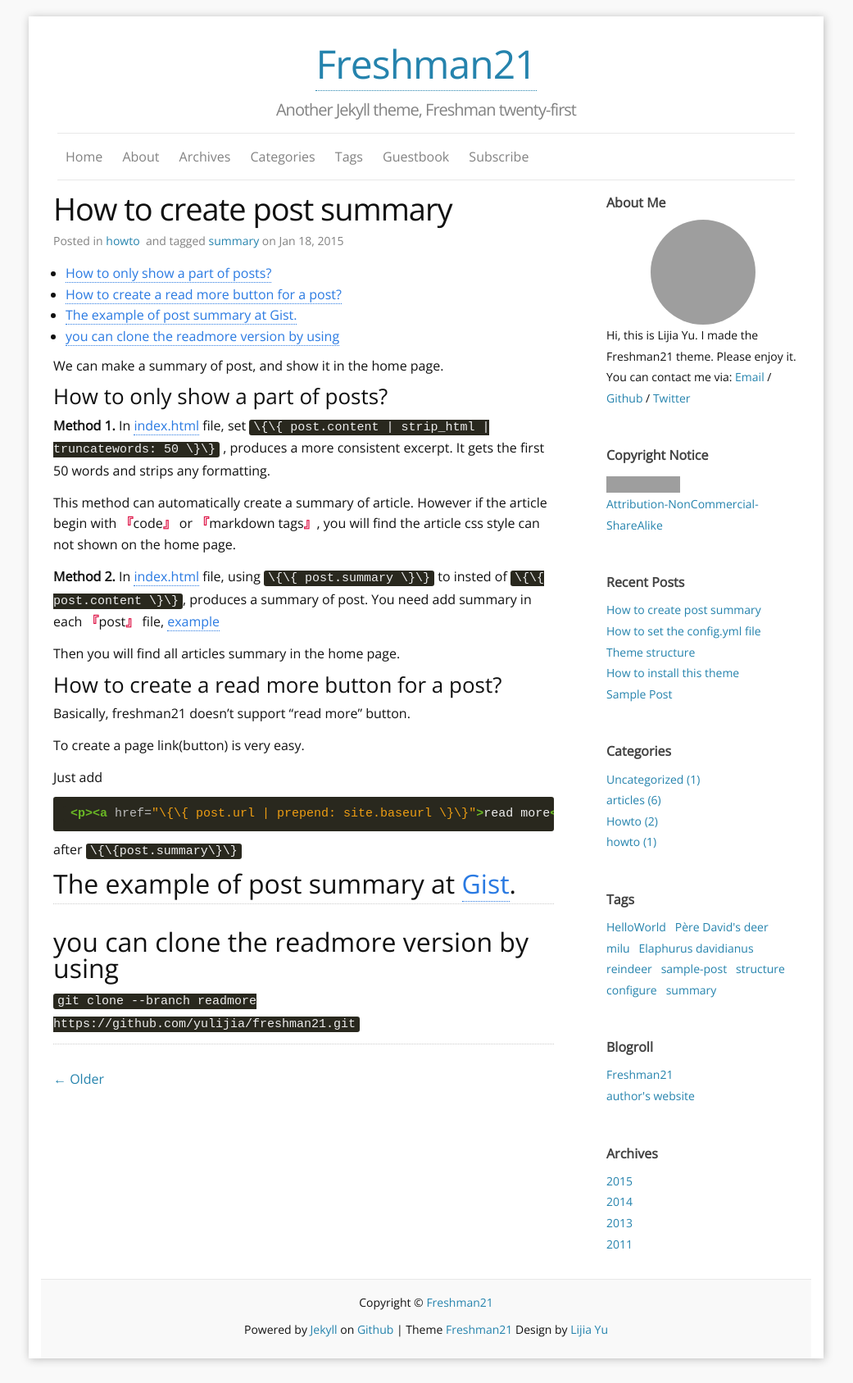
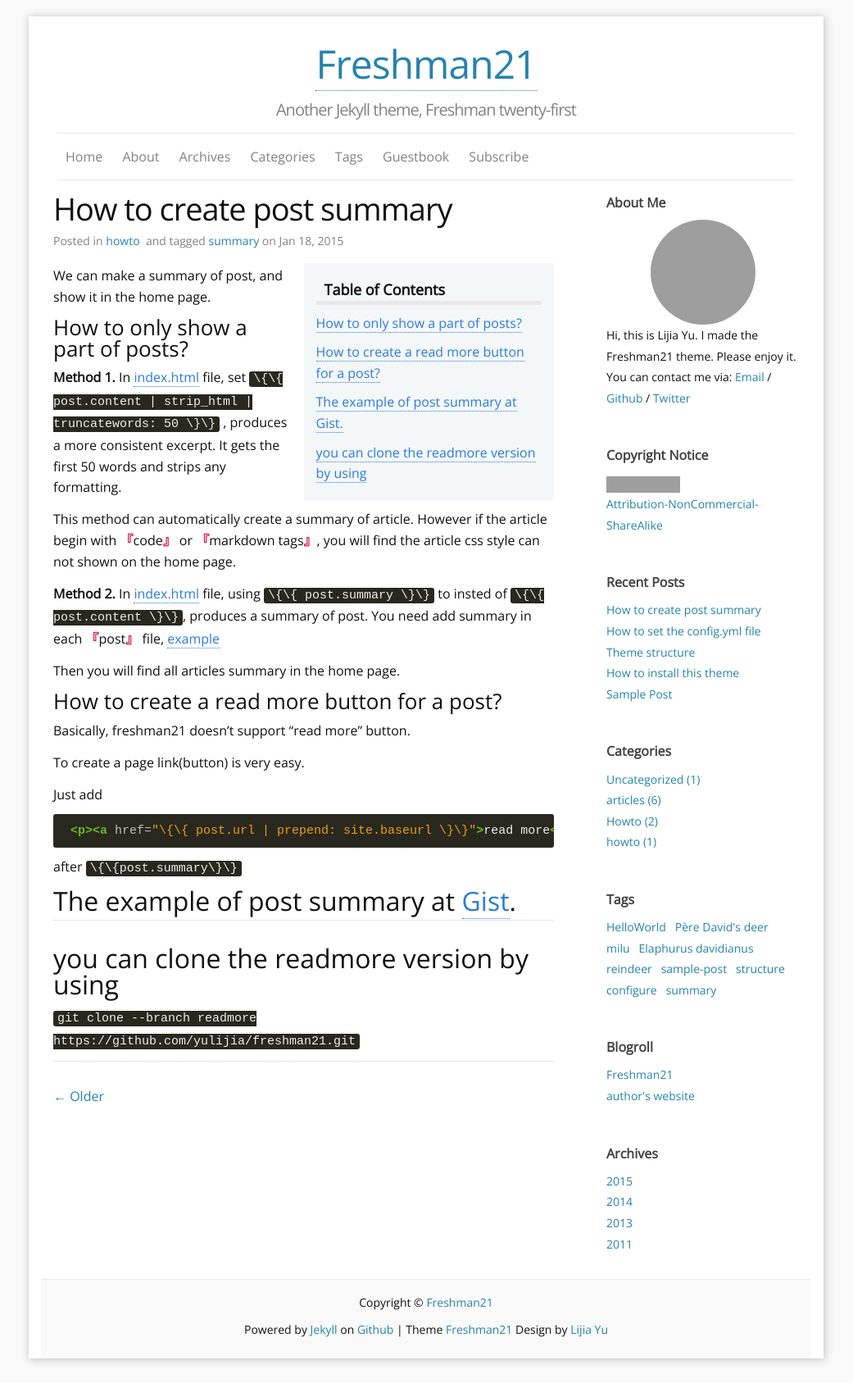
Before and after one commit to yulijia/freshman21, a Jekyll site: the page built from _posts/2015-01-18-how-to-create-post-summary.md, in a window 1280 px wide. Shown: the whole page at 82% size, without its empty margins (120-1161 px from the left). Built offline with Jekyll 4.4.1, drawn with Linux system fonts in a browser that asks for light colours; comment, search, counter and statistics services are not loaded; grey boxes are pictures that could not be loaded.

Commit message:
add markdown-toc css style

```diff
--- a/_sass/_layout.scss
+++ b/_sass/_layout.scss
@@ -182,6 +182,31 @@
   }
 }
 
+
+
+#markdown-toc{
+  float: right;
+  width:50%;
+  background:#f4f7f8;
+  padding:20px 15px;
+  li{
+    padding-top:10px;
+    position:relative;
+    list-style-type:none;
+  }
+}
+
+#markdown-toc:before{
+  content:"Table of Contents";
+  font-weight: 700;
+  padding-left:10px;
+  border-bottom:5px solid $grey-color-light !important;
+  display:block;
+  font-size:18px
+}
+
+
+
 .post-content {
   p { padding:$spacing-unit/5 0; }
   //margin-bottom: $spacing-unit;
@@ -196,7 +221,6 @@
   h2 {
     font-size: 32px;
     line-height:1em;
-
     @include media-query($on-laptop) {
       font-size: 28px;
     }
```
